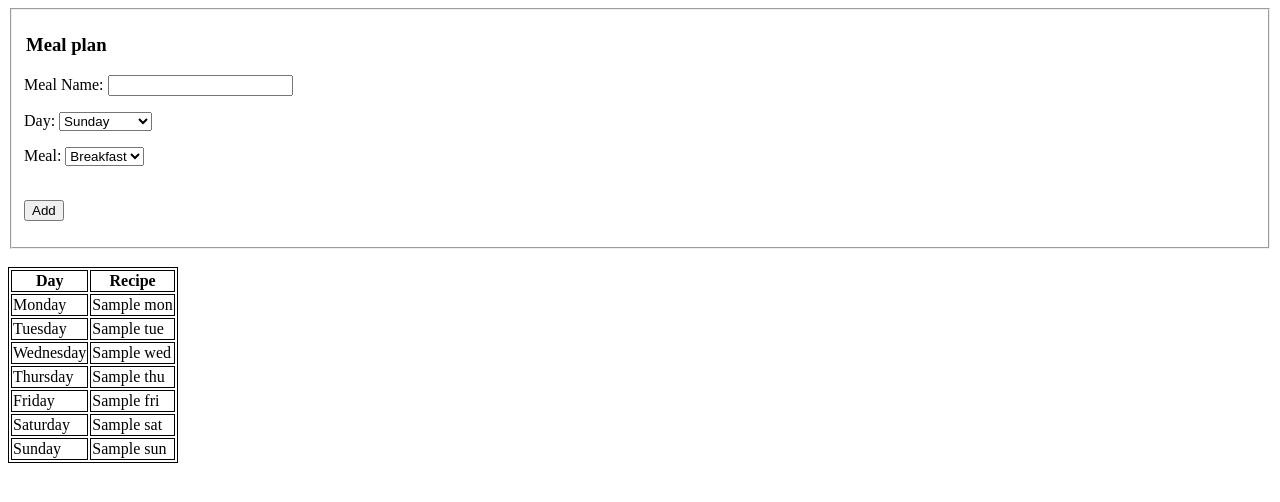
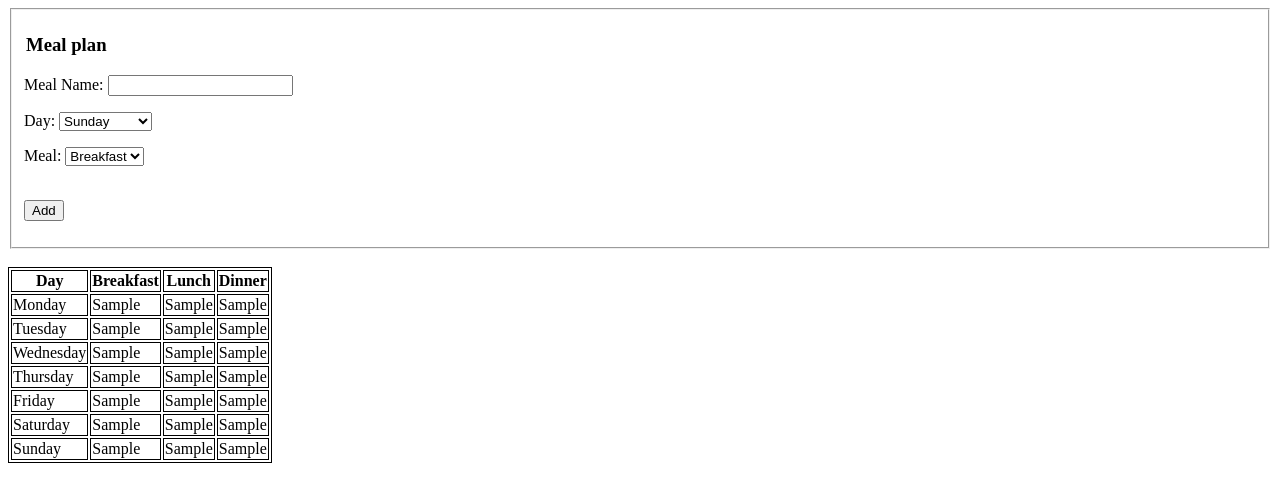
Before and after one commit to adrummond00/CSC-3380-Teehm-Sicks-Repository, a Django app: template cooking_website/display/templates/display/meal_plan.html in a window 1280 px wide. Shown: the top 502 px of the page. Run offline with Django 3.2, Linux system fonts and the light colour scheme; tables that the repository leaves empty hold one stand-in row (values such as "Sample post"); the template is opened without the code that fills it: values that come from a table or form of the project are taken from there, most other values are stand-ins (such as "Sample title", 1, 10 or a date in 2020); parts of the project's set-up code (start-up, migrations or seed data) failed here and were passed over.

Commit message:
added meals

```diff
--- a/cooking_website/display/templates/display/meal_plan.html
+++ b/cooking_website/display/templates/display/meal_plan.html
@@ -19,35 +19,51 @@
         <table>
             <tr>
                 <th>Day</th>
-                <th>Recipe</th>
+                <th>Breakfast</th>
+                <th>Lunch</th>
+                <th>Dinner</th>
             </tr>
             <tr>
                 <td>Monday</td>
-                <td>{{mon}}</td>
+                <td>{{monBreakfast}}</td>
+                <td>{{monLunch}}</td>
+                <td>{{monDinner}}</td>
             </tr>
             <tr>
                 <td>Tuesday</td>
-                <td>{{tue}}</td>
+                <td>{{tueBreakfast}}</td>
+                <td>{{tueLunch}}</td>
+                <td>{{tueDinner}}</td>
             </tr>
             <tr>
                 <td>Wednesday</td>
-                <td>{{wed}}</td>
+                <td>{{wedBreakfast}}</td>
+                <td>{{wedLunch}}</td>
+                <td>{{wedDinner}}</td>
             </tr>
             <tr>
                 <td>Thursday</td>
-                <td>{{thu}}</td>
+                <td>{{thuBreakfast}}</td>
+                <td>{{thuLunch}}</td>
+                <td>{{thuDinner}}</td>
             </tr>
             <tr>
                 <td>Friday</td>
-                <td>{{fri}}</td>
+                <td>{{friBreakfast}}</td>
+                <td>{{friLunch}}</td>
+                <td>{{friDinner}}</td>
             </tr>
             <tr>
                 <td>Saturday</td>
-                <td>{{sat}}</td>
+                <td>{{satBreakfast}}</td>
+                <td>{{satLunch}}</td>
+                <td>{{satDinner}}</td>
             </tr>
             <tr>
                 <td>Sunday</td>
-                <td>{{sun}}</td>
+                <td>{{sunBreakfast}}</td>
+                <td>{{sunLunch}}</td>
+                <td>{{sunDinner}}</td>
             </tr>
         </table>
     </body>
```
